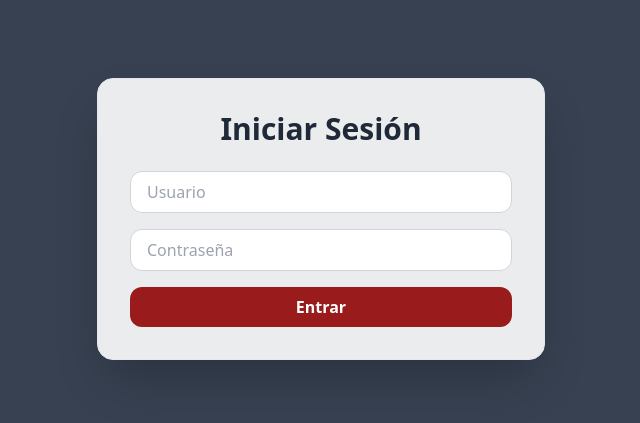
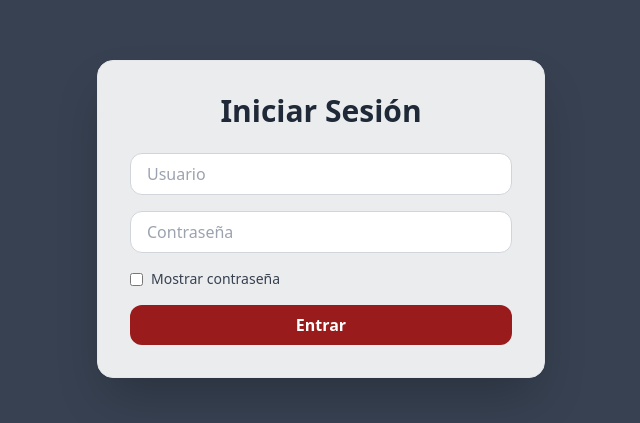
Before and after one commit to julioborn/descuentos, a Next.js app: page /login in a window 1280 px wide. Shown: the part 181-604 px from the top of the page, without its empty margins (319-959 px from the left). Built offline with nearby package versions, Linux system fonts and the light colour scheme.

Commit message:
mostrar contraseña login check

```diff
--- a/src/app/login/page.tsx
+++ b/src/app/login/page.tsx
@@ -7,6 +7,7 @@ import { useRouter } from "next/navigation";
 export default function LoginPage() {
     const [nombre, setNombre] = useState("");
     const [password, setPassword] = useState("");
+    const [mostrarPassword, setMostrarPassword] = useState(false);
     const router = useRouter();
 
     const handleLogin = async (e: React.FormEvent) => {
@@ -34,7 +35,6 @@ export default function LoginPage() {
         } else {
             alert("Usuario o contraseña incorrectos");
         }
-
     };
 
     return (
@@ -49,13 +49,24 @@ export default function LoginPage() {
                         onChange={e => setNombre(e.target.value)}
                         className="w-full px-4 py-2 border border-gray-300 text-black rounded-xl focus:outline-none focus:ring-2 focus:ring-red-800 transition"
                     />
+
                     <input
-                        type="password"
+                        type={mostrarPassword ? "text" : "password"}
                         placeholder="Contraseña"
                         value={password}
                         onChange={e => setPassword(e.target.value)}
                         className="w-full px-4 py-2 border border-gray-300 text-black rounded-xl focus:outline-none focus:ring-2 focus:ring-red-800 transition"
                     />
+
+                    <label className="flex items-center gap-2 text-sm text-gray-700">
+                        <input
+                            type="checkbox"
+                            checked={mostrarPassword}
+                            onChange={() => setMostrarPassword(prev => !prev)}
+                        />
+                        Mostrar contraseña
+                    </label>
+
                     <button
                         type="submit"
                         className="w-full bg-red-800 hover:bg-red-700 text-white font-semibold py-2 rounded-xl transition"
```
Also changed, not shown: scripts/hashear.ts (deleted, +0 -10 lines).
